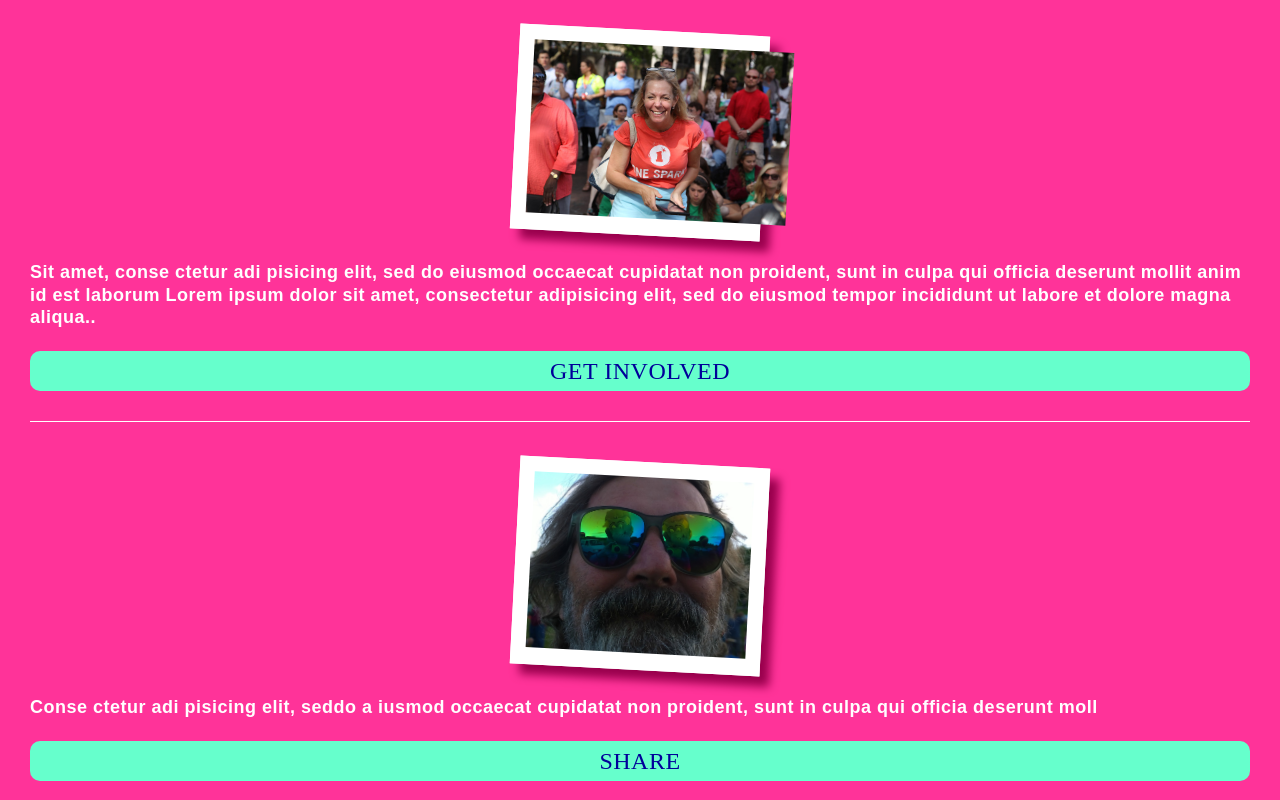
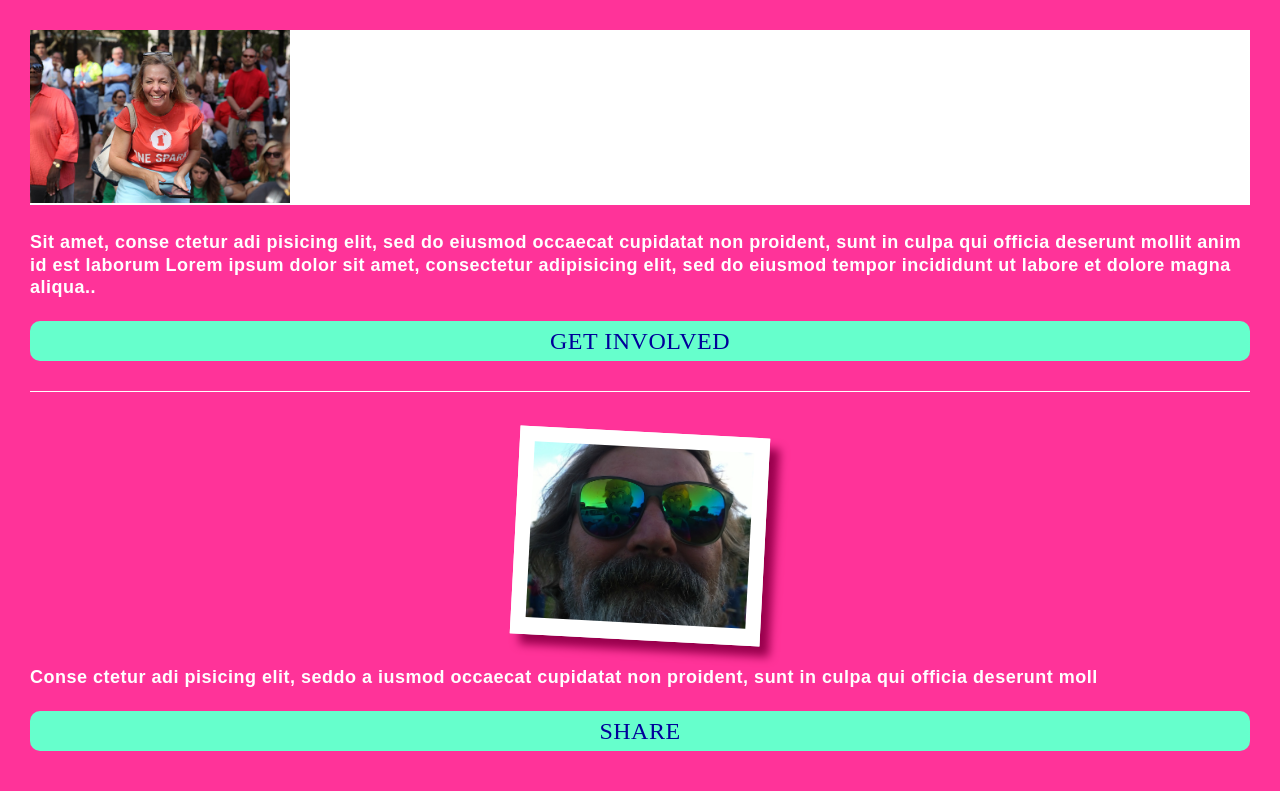
Before and after one commit to badgerboy99/Stream-1-Project, a plain HTML site: page aside2.html in a window 1280 px wide. Drawn offline with nearby package versions, Linux system fonts and the light colour scheme; a web font is replaced by a local one.

Commit message:
General tweaks

```diff
--- a/aside1style.css
+++ b/aside1style.css
@@ -1,7 +1,8 @@
 #box {
 	width: 100%;
 	background-color: #ff3399;
-	height: 800px;
+	height: auto;
+	padding-bottom: 30px;
 }
 
 .aside-text {
@@ -41,7 +42,7 @@ button a {
 }
 
 
-figure {
+.aside-text figure {
 	width: 250px;
 	height: auto;
 	box-shadow: 10px 10px 10px #99004d;
@@ -54,3 +55,12 @@ figure {
     border: 15px solid white;
     background-color: white;
 }
+
+#first {
+	transform: rotate(0deg);
+	-ms-transform: rotate(0deg); /* IE 9 */
+    -webkit-transform: rotate(0deg); /* Chrome, Safari, Opera */
+	box-shadow: none;
+	border: none;
+	width: 100%;
+}
```
Also changed, not shown: form.css (+1 -7 lines), form.html (+1 -1 lines), index.html (+1 -0 lines), welcome.html (+1 -1 lines), whatsOn-style.css (+15 -12 lines).
